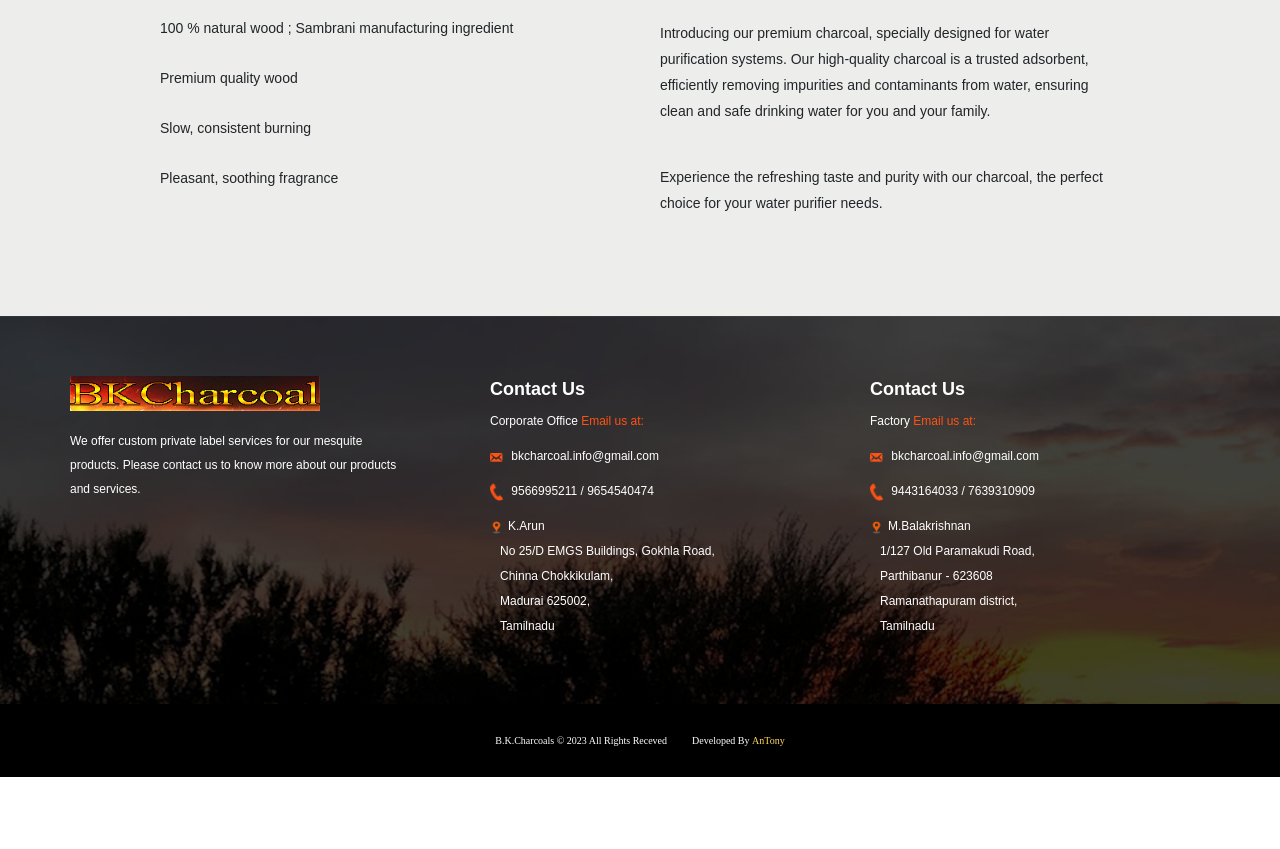
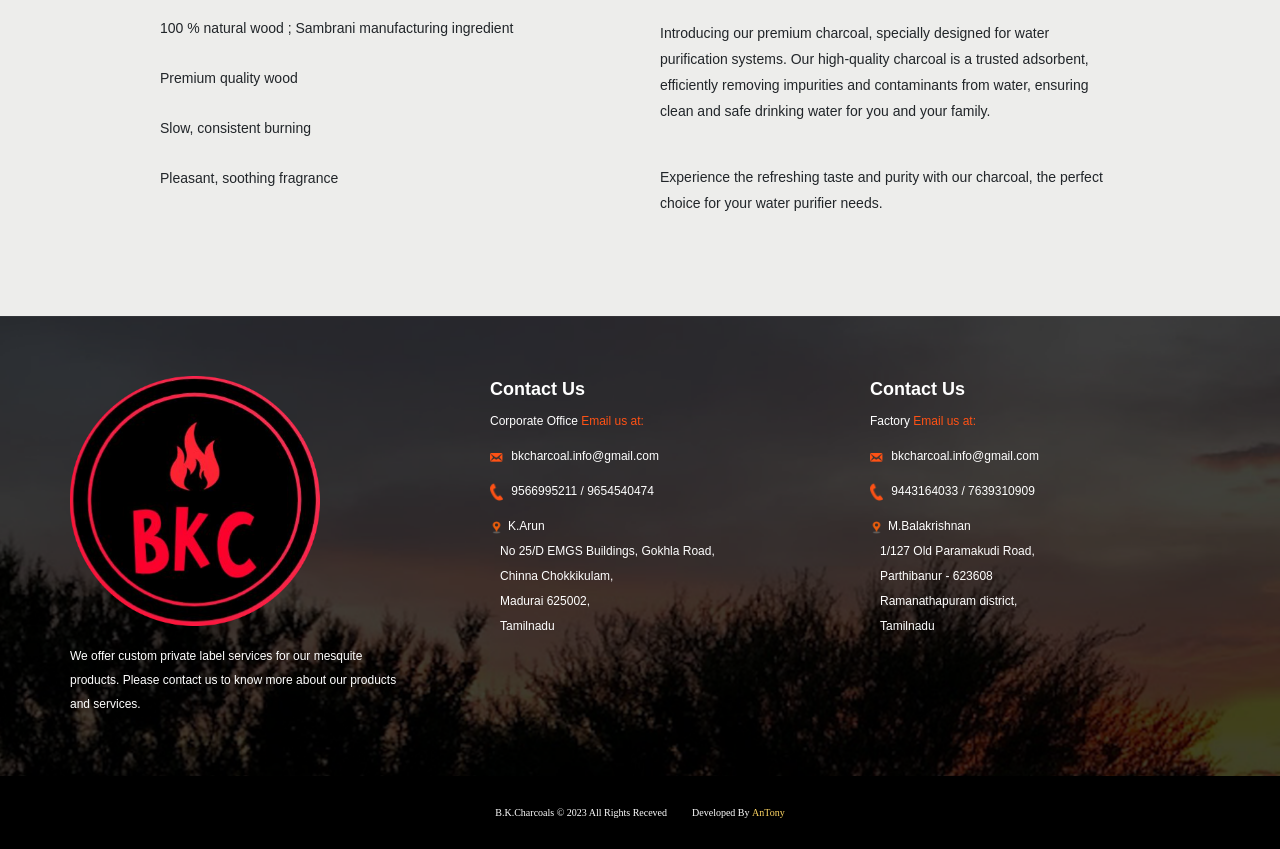
Before and after one commit to bkcharcoal/bkcharcoal.github.io, a plain HTML site: page index.html in a window 1280 px wide. Shown: the part 6630-7479 px from the top of the page. Before the commit the page ends 7407 px from the top, so only its background shows below. Drawn offline with Linux system fonts and the light colour scheme; a web font is replaced by a local one.

Commit message:
Update index.html

```diff
--- a/index.html
+++ b/index.html
@@ -310,7 +310,7 @@ branding, that we
          <div class="row">
          <div class="col-md-12 col-sm-12 col-xs-12 footer_inner pad-none">
             <div class="col-md-4  footer_left pad-none">
-               <a href="#"><img src="index_files/bkchar.jpg" alt="footer_logo"></a>
+               <a href="#"><img src="index_files/bkclogo.png" alt="footer_logo"></a>
                <p>We offer custom private label services for our
 mesquite products. Please contact us to know more about our products and
  services.</p>
```
